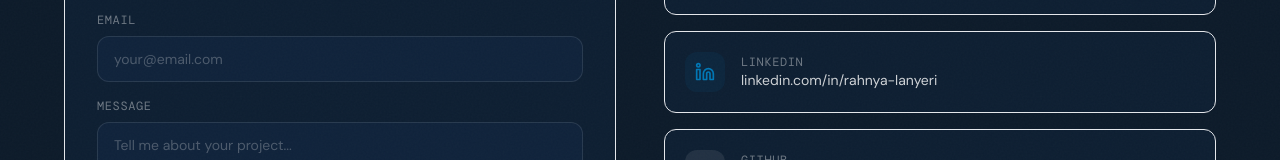
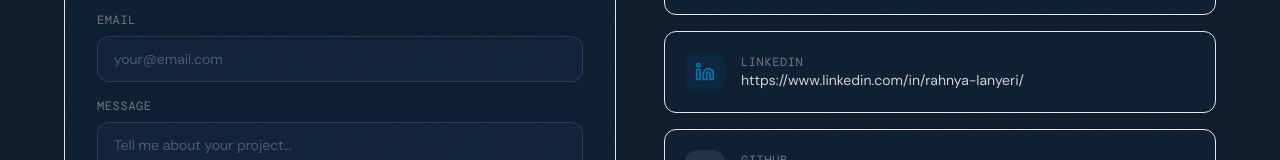
Before and after one commit to rahnya/portfolio2026, a Next.js app: page /contact in a window 1280 px wide. Shown: the part 431-591 px from the top of the page. Built offline with nearby package versions, Linux system fonts and the light colour scheme; a web font is replaced by a local one.

Commit message:
ajout du lien github dans le footer

```diff
--- a/app/contact/page.tsx
+++ b/app/contact/page.tsx
@@ -31,7 +31,7 @@
 
   const contacts = [
     { icon: <Mail className="w-5 h-5" />, label: "Email", value: "rahnyapro@gmail.com", href: "mailto:rahnyapro@gmail.com", color: "#FF3B8D" },
-    { icon: <Linkedin className="w-5 h-5" />, label: "LinkedIn", value: "linkedin.com/in/rahnya-lanyeri", href: "https://www.linkedin.com/in/rahnya-lanyeri", color: "#0077B5" },
+    { icon: <Linkedin className="w-5 h-5" />, label: "LinkedIn", value: "https://www.linkedin.com/in/rahnya-lanyeri/", href: "https://www.linkedin.com/in/rahnya-lanyeri", color: "#0077B5" },
     { icon: <Github className="w-5 h-5" />, label: "GitHub", value: "github.com/rahnya", href: "  https://github.com/rahnya", color: "#ffffff" },
     { icon: <BehanceIcon />, label: "Behance", value: "behance.net/rahnya_lanyeri", href: "https://www.behance.net/rahnya_lanyeri", color: "#1769FF" },
   ];
--- a/components/Footer.tsx
+++ b/components/Footer.tsx
@@ -21,15 +21,15 @@
               Developer & Interface Designer.<br />Building at the intersection of code and craft.
             </p>
             <div className="flex items-center gap-3 mt-6">
-              <a href="https://github.com" target="_blank" rel="noopener noreferrer"
+              <a href="  https://github.com/rahnya" target="_blank" rel="noopener noreferrer"
                 className="w-9 h-9 rounded-full border border-white/10 flex items-center justify-center text-white/40 hover:text-white hover:border-white/30 transition-all duration-200">
                 <Github className="w-4 h-4" />
               </a>
-              <a href="https://linkedin.com" target="_blank" rel="noopener noreferrer"
+              <a href="https://www.linkedin.com/in/rahnya-lanyeri/" target="_blank" rel="noopener noreferrer"
                 className="w-9 h-9 rounded-full border border-white/10 flex items-center justify-center text-white/40 hover:text-white hover:border-white/30 transition-all duration-200">
                 <Linkedin className="w-4 h-4" />
               </a>
-              <a href="https://behance.net" target="_blank" rel="noopener noreferrer"
+              <a href="https://www.behance.net/rahnya_lanyeri" target="_blank" rel="noopener noreferrer"
                 className="w-9 h-9 rounded-full border border-white/10 flex items-center justify-center text-white/40 hover:text-white hover:border-white/30 transition-all duration-200">
                 <span className="text-xs font-bold">Be</span>
               </a>
```
